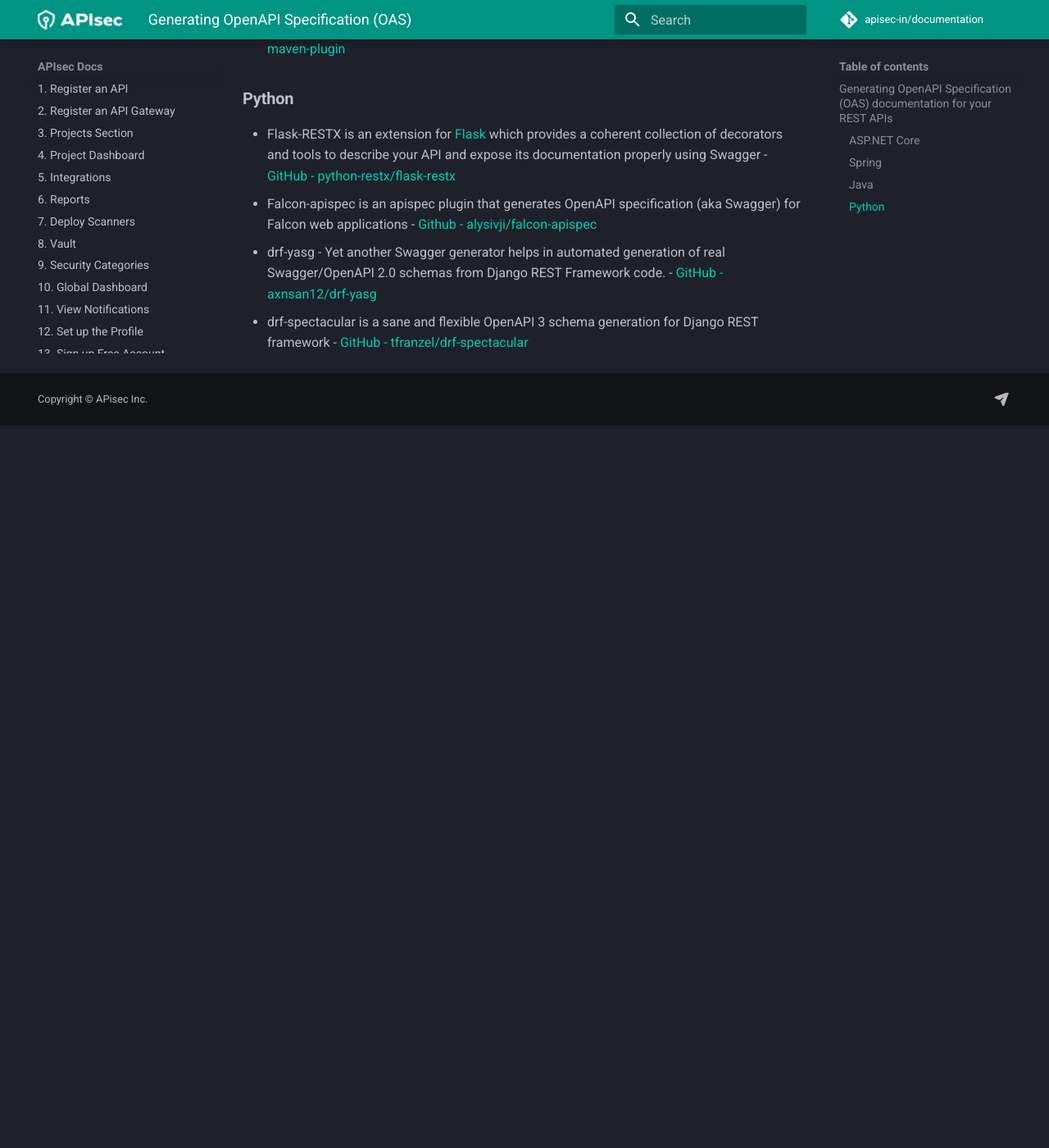
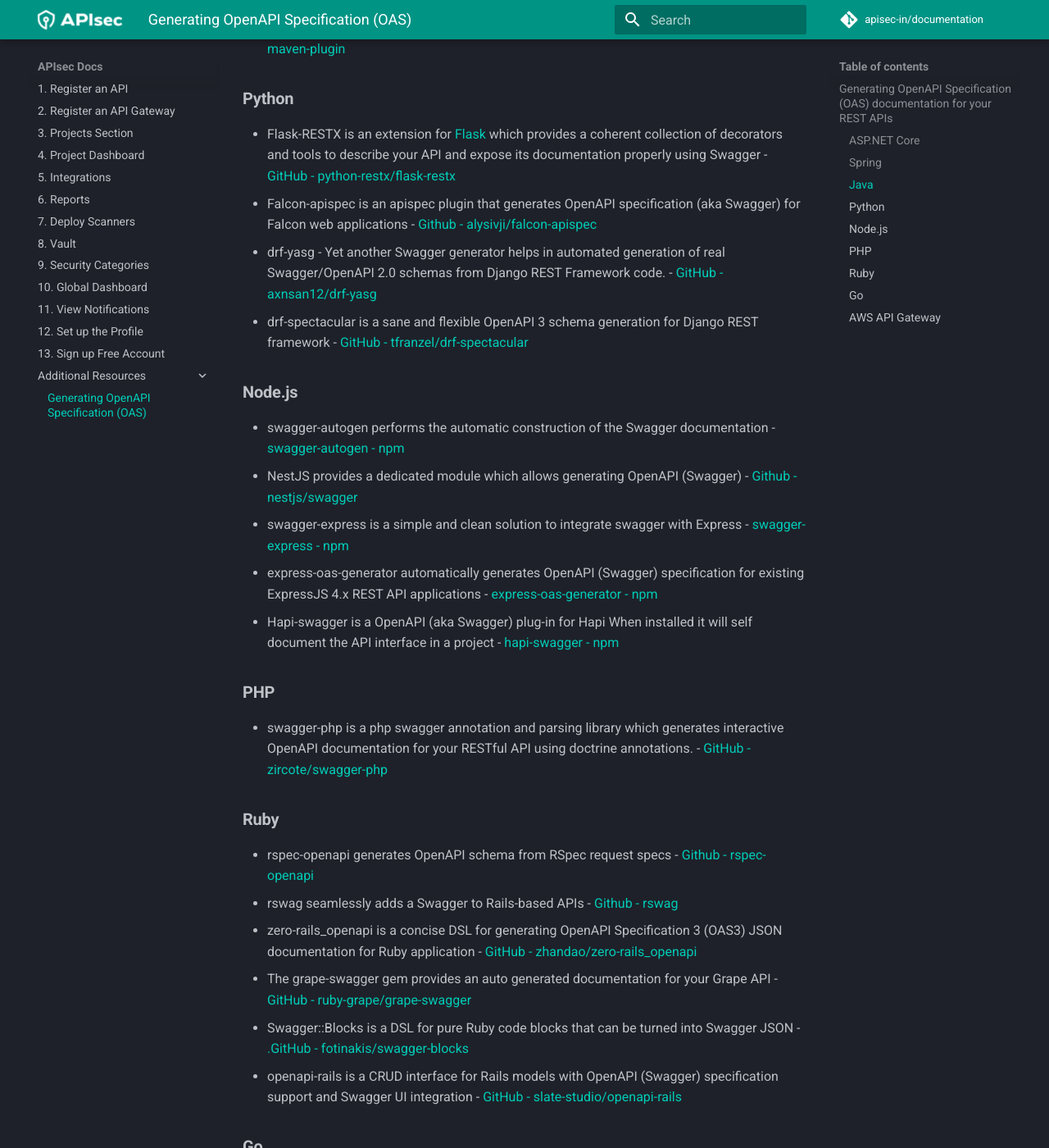
Before and after one commit to apisec-inc/documentation, an MkDocs documentation site: the page built from docs/Additional Resources.md, in a window 1280 px wide and 1400 px high, scrolled down 1097 px. Shown: the whole window at 82% size. Built offline with MkDocs 1.6.1 and Material for MkDocs 9.7.7, drawn with Linux system fonts in a browser that asks for light colours; comment, search, counter and statistics services are not loaded; before the commit the page ends 1616 px from its top, so only the background shows below that; some of the changed text lies outside the part shown.

Commit message:
Update Additional Resources.md

```diff
--- a/docs/Additional Resources.md
+++ b/docs/Additional Resources.md
@@ -25,3 +25,30 @@
  - Falcon-apispec is an apispec plugin that generates OpenAPI specification (aka Swagger) for Falcon web applications -  [Github - alysivji/falcon-apispec](https://github.com/alysivji/falcon-apispec)
  - drf-yasg - Yet another Swagger generator helps in automated generation of real Swagger/OpenAPI 2.0 schemas from Django REST Framework code. - [GitHub - axnsan12/drf-yasg](https://github.com/axnsan12/drf-yasg)
  - drf-spectacular is a sane and flexible OpenAPI 3 schema generation for Django REST framework - [GitHub - tfranzel/drf-spectacular](https://github.com/tfranzel/drf-spectacular)
+
+### **Node.js**
+ - swagger-autogen performs the automatic construction of the Swagger documentation - [swagger-autogen - npm](https://www.npmjs.com/package/swagger-autogen)
+ - NestJS provides a dedicated module which allows generating OpenAPI (Swagger) - [Github - nestjs/swagger](https://github.com/nestjs/swagger)
+ - swagger-express is a simple and clean solution to integrate swagger with Express - [swagger-express - npm](https://www.npmjs.com/package/swagger-express)
+ - express-oas-generator automatically generates OpenAPI (Swagger) specification for existing ExpressJS 4.x REST API applications - [express-oas-generator - npm](https://www.npmjs.com/package/express-oas-generator)
+ - Hapi-swagger is a OpenAPI (aka Swagger) plug-in for Hapi When installed it will self document the API interface in a project - [hapi-swagger - npm](https://www.npmjs.com/package/hapi-swagger)
+
+### **PHP**
+ - swagger-php is a php swagger annotation and parsing library which generates interactive OpenAPI documentation for your RESTful API using doctrine annotations. -  [GitHub - zircote/swagger-php](https://github.com/zircote/swagger-php)
+
+### **Ruby**
+ - rspec-openapi generates OpenAPI schema from RSpec request specs - [Github - rspec-openapi](https://github.com/k0kubun/rspec-openapi)
+ - rswag seamlessly adds a Swagger to Rails-based APIs - [Github - rswag](https://github.com/rswag/rswag)
+ - zero-rails_openapi is a concise DSL for generating OpenAPI Specification 3 (OAS3) JSON documentation for Ruby application - [GitHub - zhandao/zero-rails_openapi](https://github.com/zhandao/zero-rails_openapi)
+ - The grape-swagger gem provides an auto generated documentation for your Grape API - [GitHub - ruby-grape/grape-swagger](https://github.com/ruby-grape/grape-swagger)
+ - Swagger::Blocks is a DSL for pure Ruby code blocks that can be turned into Swagger JSON - [.GitHub - fotinakis/swagger-blocks](https://github.com/fotinakis/swagger-blocks)
+ - openapi-rails is a CRUD interface for Rails models with OpenAPI (Swagger) specification support and Swagger UI integration - [GitHub - slate-studio/openapi-rails](https://github.com/slate-studio/openapi-rails)
+
+### **Go**
+ - swag automatically generates RESTful API documentation with Swagger 2.0 - [GitHub - swaggo/swag](https://github.com/swaggo/swag)
+ - go-swagger (golang implementation of Swagger 2.0) is a complete suite of fully-featured, high-performance, API components to work with a Swagger API: server, client and data model - [Github - Swagger 2.0 implementation for go](https://github.com/go-swagger/go-swagger)
+
+**APISec** seamlessly integrates with most of the popular API gateways and automatically pulls the API specs in OAS format for easy API registration.  For the purpose of document completion and developer curiosity, a select few are mentioned below.
+
+### **AWS API Gateway**
+ - get-export  is a CLI  command to export OAS from AWS API Gateway - [get-export — AWS CLI 2.4.27 Command Reference](https://awscli.amazonaws.com/v2/documentation/api/latest/reference/apigateway/get-export.html)
```
